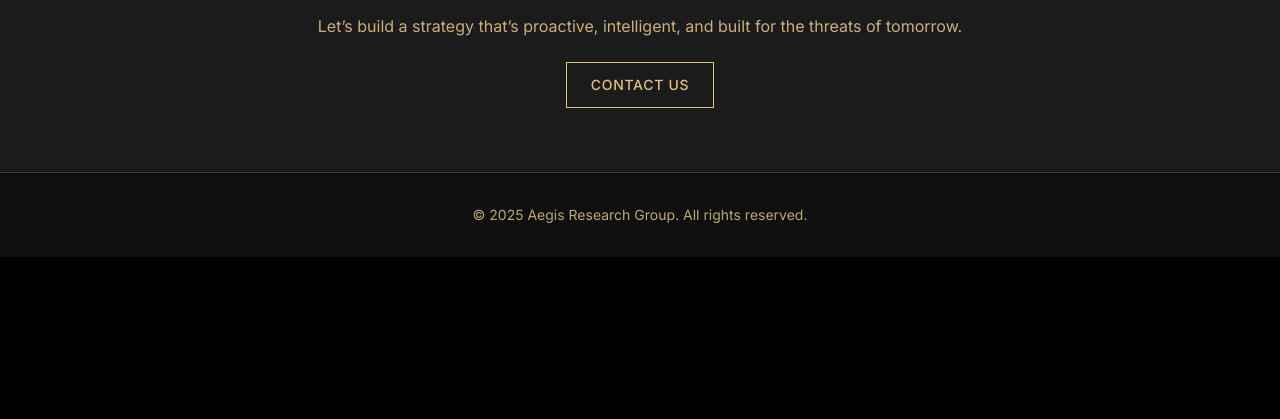
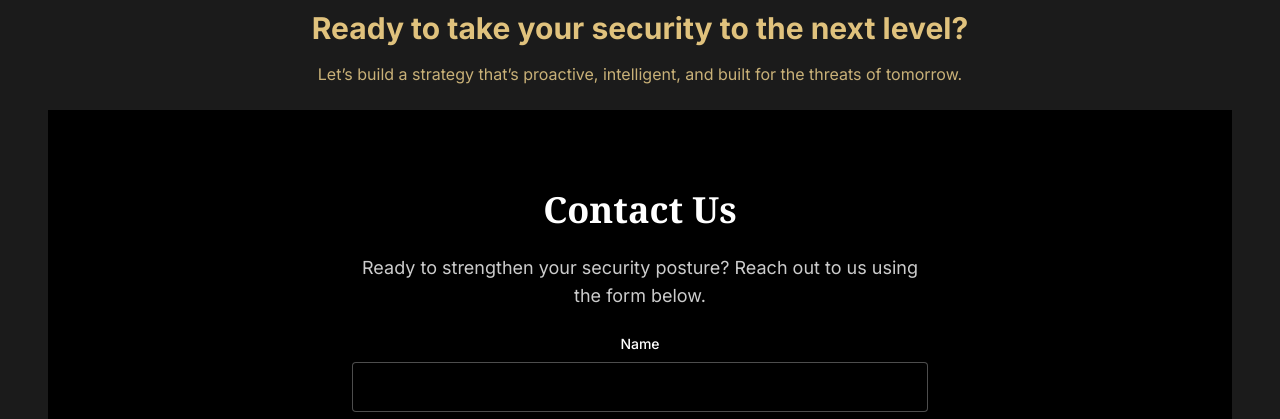
Before and after one commit to dannywmarks/aegis-research-site, a Next.js app: page / in a window 1280 px wide. Shown: the part 2378-2797 px from the top of the page. Before the commit the page ends 2635 px from the top, so only its background shows below. Built offline with nearby package versions, Linux system fonts and the light colour scheme.

Commit message:
hero updates

```diff
--- a/app/components/About.jsx
+++ b/app/components/About.jsx
@@ -11,7 +11,7 @@ const About = () => {
         <img
           src="/our_mission_bg.png"
           alt="Digital Protection Agents"
-          className="w-full h-full object-cover opacity-100"
+          className="w-full h-full object-fit opacity-100"
         />
       </div>
 
--- a/app/components/Cta.jsx
+++ b/app/components/Cta.jsx
@@ -1,16 +1,82 @@
-import React from 'react'
+import React from "react";
 
 const Cta = () => {
   return (
     <section id="cta" className="py-16 px-6 md:px-12 text-center bg-[#1b1b1b]">
-    <h2 className="text-2xl md:text-3xl font-bold mb-4">Ready to take your security to the next level?</h2>
-    <p className="text-[#c9b178] mb-6">Let’s build a strategy that’s proactive, intelligent, and built for the threats of tomorrow.</p>
-    <a href="#contact" className="inline-block px-6 py-3 border border-[#e0c27d] text-sm font-medium uppercase tracking-wider hover:bg-[#e0c27d] hover:text-black transition">
-      Contact Us
-    </a>
+      <h2 className="text-2xl md:text-3xl font-bold mb-4">
+        Ready to take your security to the next level?
+      </h2>
+      <p className="text-[#c9b178] mb-6">
+        Let’s build a strategy that’s proactive, intelligent, and built for the
+        threats of tomorrow.
+      </p>
+      <div className=" bg-black text-white px-8 py-20">
+        <div className="max-w-xl mx-auto">
+          <h2 className="text-4xl font-serif font-semibold mb-6 text-gold">
+            Contact Us
+          </h2>
+          <p className="text-lg mb-6 text-white/80">
+            Ready to strengthen your security posture? Reach out to us using the
+            form below.
+          </p>
+          <form className="space-y-6">
+            <div>
+              <label
+                htmlFor="name"
+                className="block mb-2 text-sm font-medium text-white"
+              >
+                Name
+              </label>
+              <input
+                id="name"
+                name="name"
+                type="text"
+                required
+                className="w-full p-3 rounded bg-black border border-white/30 text-white"
+              />
+            </div>
+            <div>
+              <label
+                htmlFor="email"
+                className="block mb-2 text-sm font-medium text-white"
+              >
+                Email
+              </label>
+              <input
+                id="email"
+                name="email"
+                type="email"
+                required
+                className="w-full p-3 rounded bg-black border border-white/30 text-white"
+              />
+            </div>
+            <div>
+              <label
+                htmlFor="message"
+                className="block mb-2 text-sm font-medium text-white"
+              >
+                Message
+              </label>
+              <textarea
+                id="message"
+                name="message"
+                rows="5"
+                required
+                className="w-full p-3 rounded bg-black border border-white/30 text-white"
+              />
+            </div>
+            <button
+              type="submit"
+              href="#contact"
+              className="inline-block px-6 py-3 border border-[#e0c27d] text-sm font-medium uppercase tracking-wider hover:bg-[#e0c27d] hover:text-black transition"
+            >
+              Contact Us
+            </button>
+          </form>
+        </div>
+      </div>
+    </section>
+  );
+};
 
-  </section>
-  )
-}
-
-export default Cta
+export default Cta;
--- a/app/components/Hero.jsx
+++ b/app/components/Hero.jsx
@@ -11,7 +11,7 @@ export default function Hero() {
         className="absolute inset-0 w-full h-full object-cover opacity-10 pointer-events-none z-0"
       />
 
-      <main className="flex flex-col md:flex-row items-center justify-center py-10 lg:gap-12 text-center md:text-left z-10 max-w-8xl mx-auto min-h-[100vh]">
+      <main className="flex flex-col md:flex-row items-center justify-center py-10 lg:gap-12 text-center md:text-left z-10 max-w-8xl mx-auto min-h-[100vh] mt-12">
         {/* Left: Logo */}
         <div className="w-full md:w-1/2 flex justify-center">
           <Image
```
